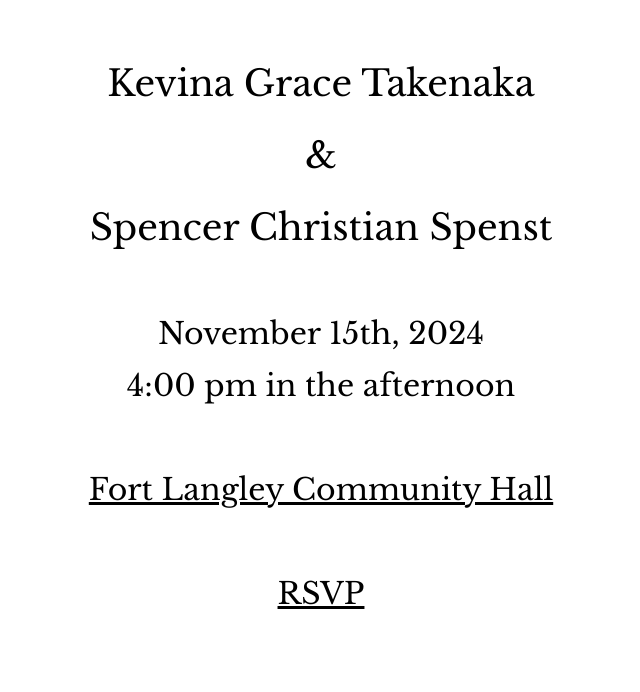
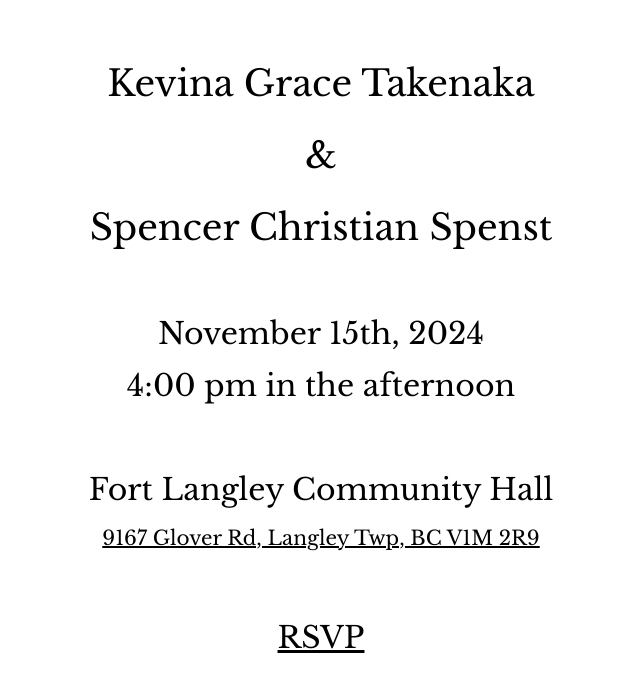
Before and after one commit to sspenst/kevina, a Next.js app: page / in a window 1280 px wide. Shown: the top 692 px of the page, without its empty margins (319-959 px from the left). Built offline with nearby package versions, Linux system fonts and the light colour scheme.

Commit message:
address with link

```diff
--- a/pages/index.tsx
+++ b/pages/index.tsx
@@ -30,7 +30,8 @@ export default function Index() {
           <span>November 15th, 2024</span>
           <span>4:00 pm in the afternoon</span>
           <br />
-          <a className='hover:text-green-600 underline w-fit' href='https://maps.app.goo.gl/gSqQzDLs1HB7dX6C6' target='_blank' rel='noreferrer'>Fort Langley Community Hall</a>
+          <span>Fort Langley Community Hall</span>
+          <a className='hover:text-green-600 underline w-fit text-xl' href='https://maps.app.goo.gl/gSqQzDLs1HB7dX6C6' target='_blank' rel='noreferrer'>9167 Glover Rd, Langley Twp, BC V1M 2R9</a>
           <br />
           <a className='hover:text-green-600 underline w-fit' href='https://docs.google.com/forms/d/e/1FAIpQLSfngKKVGGtjyomtK5lgZ-L7e8LF5WIhF258w7OGS_c3f-r6QQ/viewform' target='_blank' rel='noreferrer'>RSVP</a>
         </div>
```
